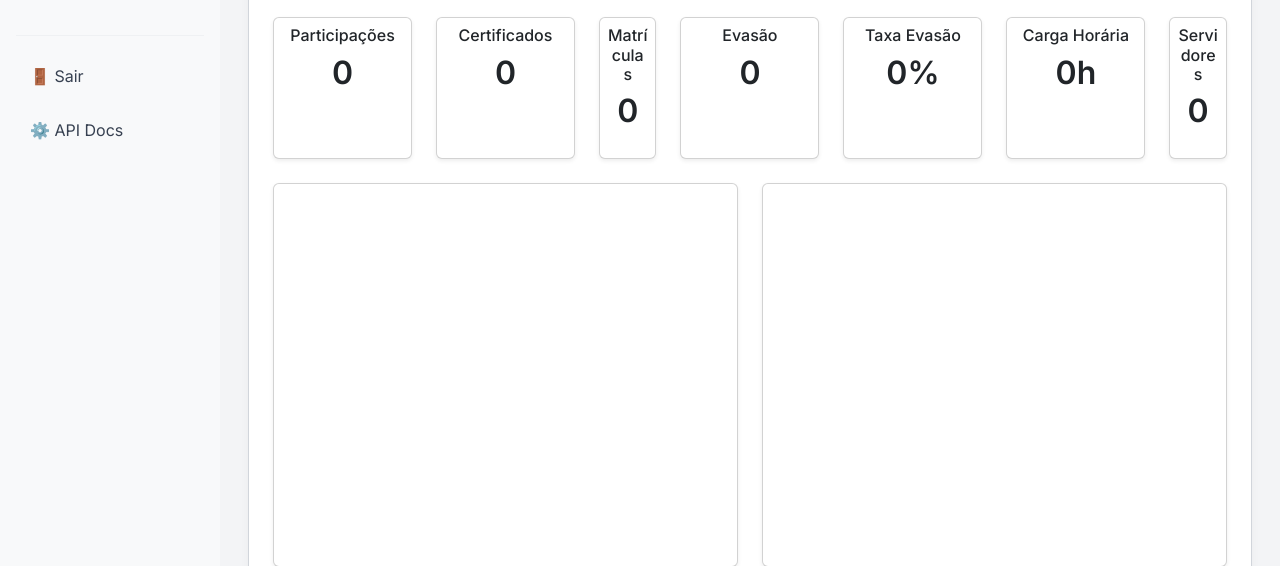
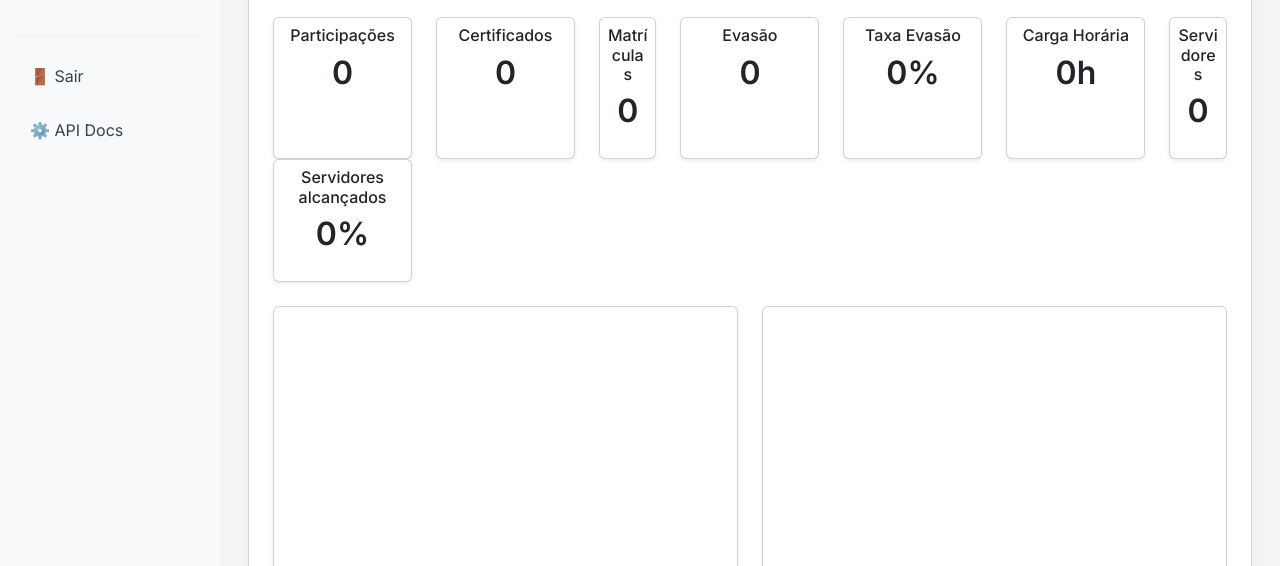
Before and after one commit to VitorSchmitt/db-formacoes, a Python web app: template templates/dashboard.html in a window 1280 px wide. Shown: the part 228-794 px from the top of the page. Run offline with Jinja, Linux system fonts and the light colour scheme; the template is opened without the code that fills it, so the values that code supplies are empty; some libraries are stand-ins or nearby versions.

Commit message:
Update dashboard.html

```diff
--- a/templates/dashboard.html
+++ b/templates/dashboard.html
@@ -84,6 +84,15 @@
     <div class="col-md-2"><div class="card shadow-sm text-center h-100"><div class="card-body p-2"><h6>Carga Horária</h6><h2 id="cargaRealizada">0h</h2></div></div></div>
 
     <div class="col-md-1"><div class="card shadow-sm text-center h-100"><div class="card-body p-2"><h6>Servidores</h6><h2 id="mediaServidor">0</h2></div></div></div>
+
+    <div class="col-md-2">
+        <div class="card shadow-sm text-center h-100">
+            <div class="card-body p-2">
+                <h6>Servidores alcançados</h6>
+                <h2 id="percentualServidores">0%</h2>
+            </div>
+        </div>
+    </div>
 
 </div>
 
@@ -352,7 +361,7 @@ function atualizarCards(data){
     document.getElementById("taxaEvasao").innerText=(data.cards?.taxa_evasao||0)+"%";
     document.getElementById("cargaRealizada").innerText=(data.cards?.carga_realizada||0)+"h";
     document.getElementById("mediaServidor").innerText=data.cards?.media_por_servidor||0;
-
+    document.getElementById("percentualServidores").innerText =(data.cards?.percentual_servidores || 0) + "%";
 }
 
 
```
